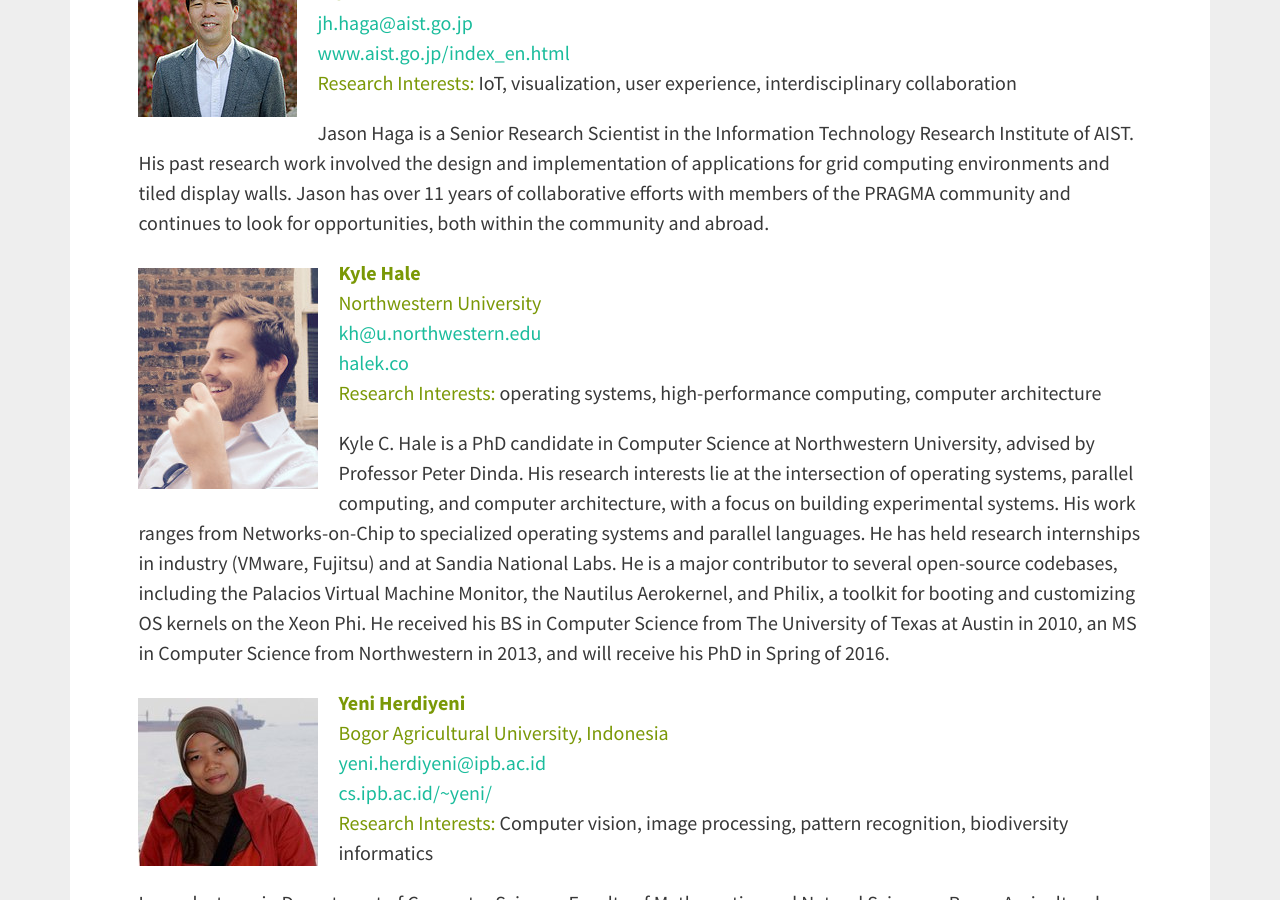
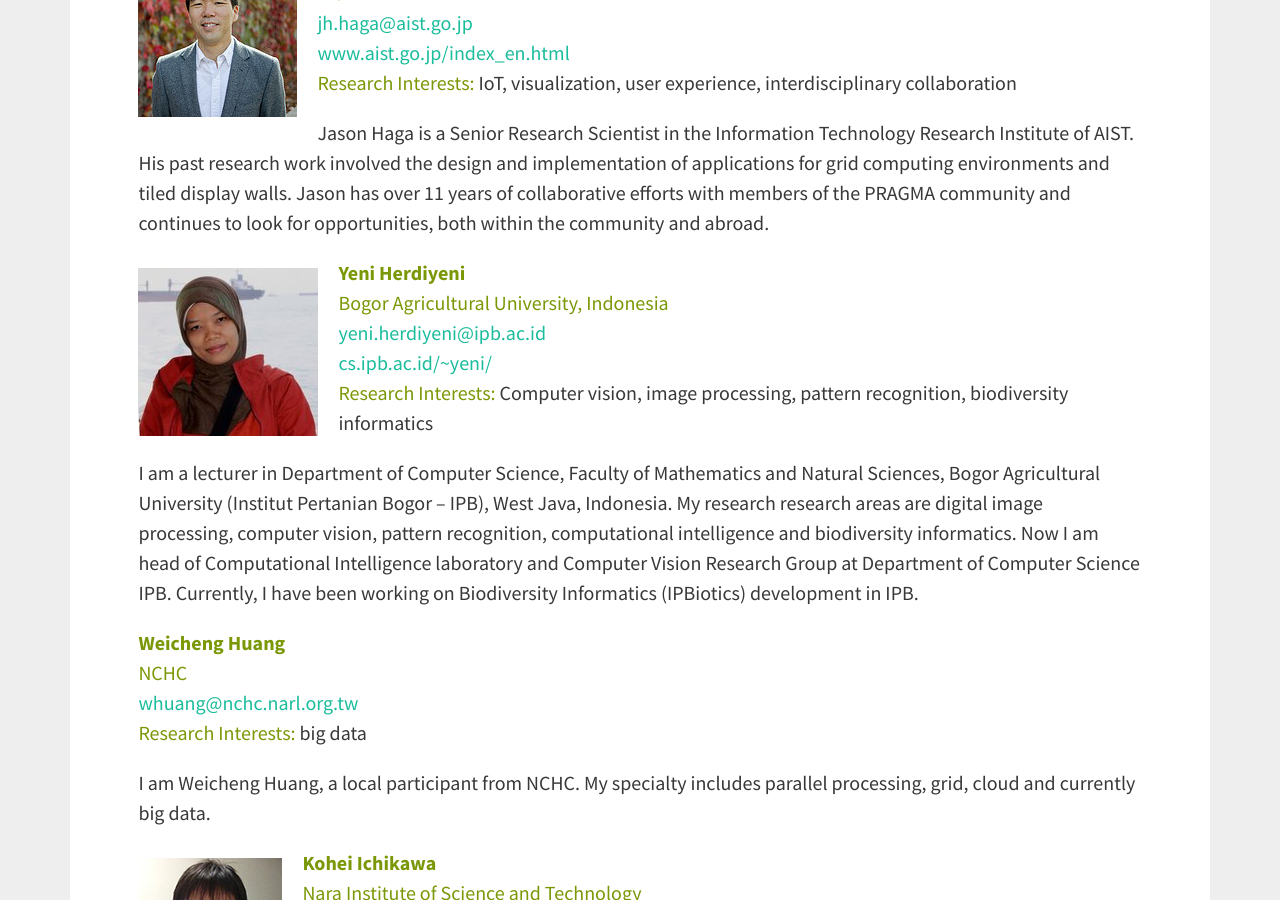
Before and after one commit to hmchou56/centra8, a Jekyll site: the page built from meetings.md, in a window 1280 px wide and 900 px high, scrolled down 4598 px. Built offline with Jekyll 4.4.1, drawn with Linux system fonts in a browser that asks for light colours; nearby versions of some CDN libraries.

Commit message:
remove kyle hale

```diff
--- a/meetings.md
+++ b/meetings.md
@@ -126,17 +126,6 @@ AIST<br>
 Research Interests:</span> IoT, visualization, user experience, interdisciplinary collaboration
 
 Jason Haga is a Senior Research Scientist in the Information Technology Research Institute of AIST. His past research work involved the design and implementation of applications for grid computing environments and tiled display walls. Jason has over 11 years of collaborative efforts with members of the PRAGMA community and continues to look for opportunities, both within the community and abroad.
-
-<img src="/img/members/kylehale.jpg" class="member-image">
-<span class="member-heading">
-<strong>Kyle Hale</strong><br>
-Northwestern University<br>
-<a href="mailto:kh@u.northwestern.edu@ufl.edu">kh@u.northwestern.edu</a><br>
-<a href="http://halek.co">halek.co</a><br>
-Research Interests:</span> operating systems, high-performance computing, computer architecture
-
-Kyle C. Hale is a PhD candidate in Computer Science at Northwestern University, advised by Professor Peter Dinda. His research interests lie at the intersection of operating systems, parallel computing, and computer architecture, with a focus on building experimental systems. His work ranges from Networks-on-Chip to specialized operating systems and parallel languages. He has held research internships in industry (VMware, Fujitsu) and at Sandia National Labs. He is a major contributor to several open-source codebases, including the Palacios Virtual Machine Monitor, the Nautilus Aerokernel, and Philix, a toolkit for booting and customizing OS kernels on the Xeon Phi.
-He received his BS in Computer Science from The University of Texas at Austin in 2010,  an MS in Computer Science from Northwestern in 2013, and will receive his PhD in Spring of 2016.
 
 <img src="/img/members/yeniherdi.jpg" class="member-image">
 <span class="member-heading">
```
